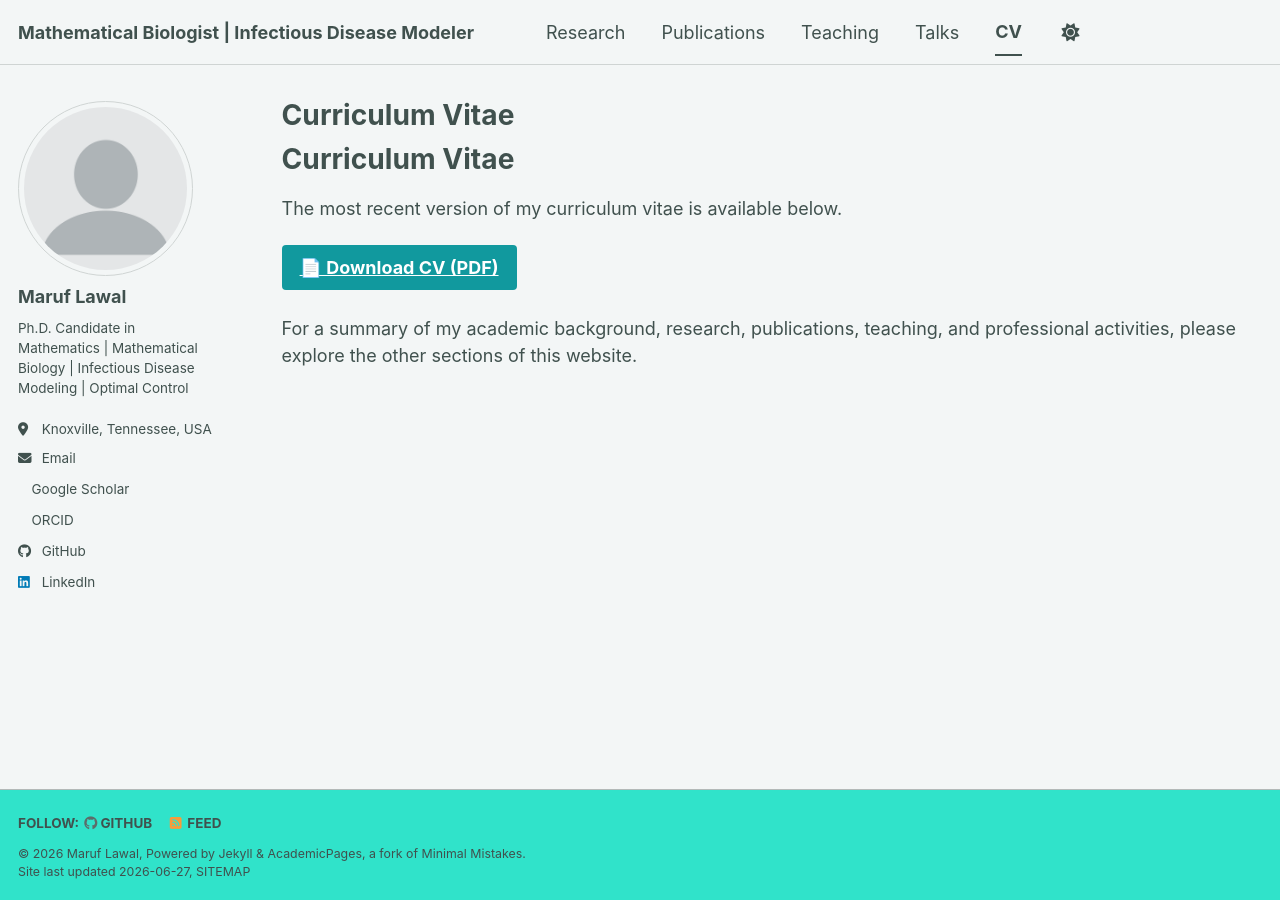
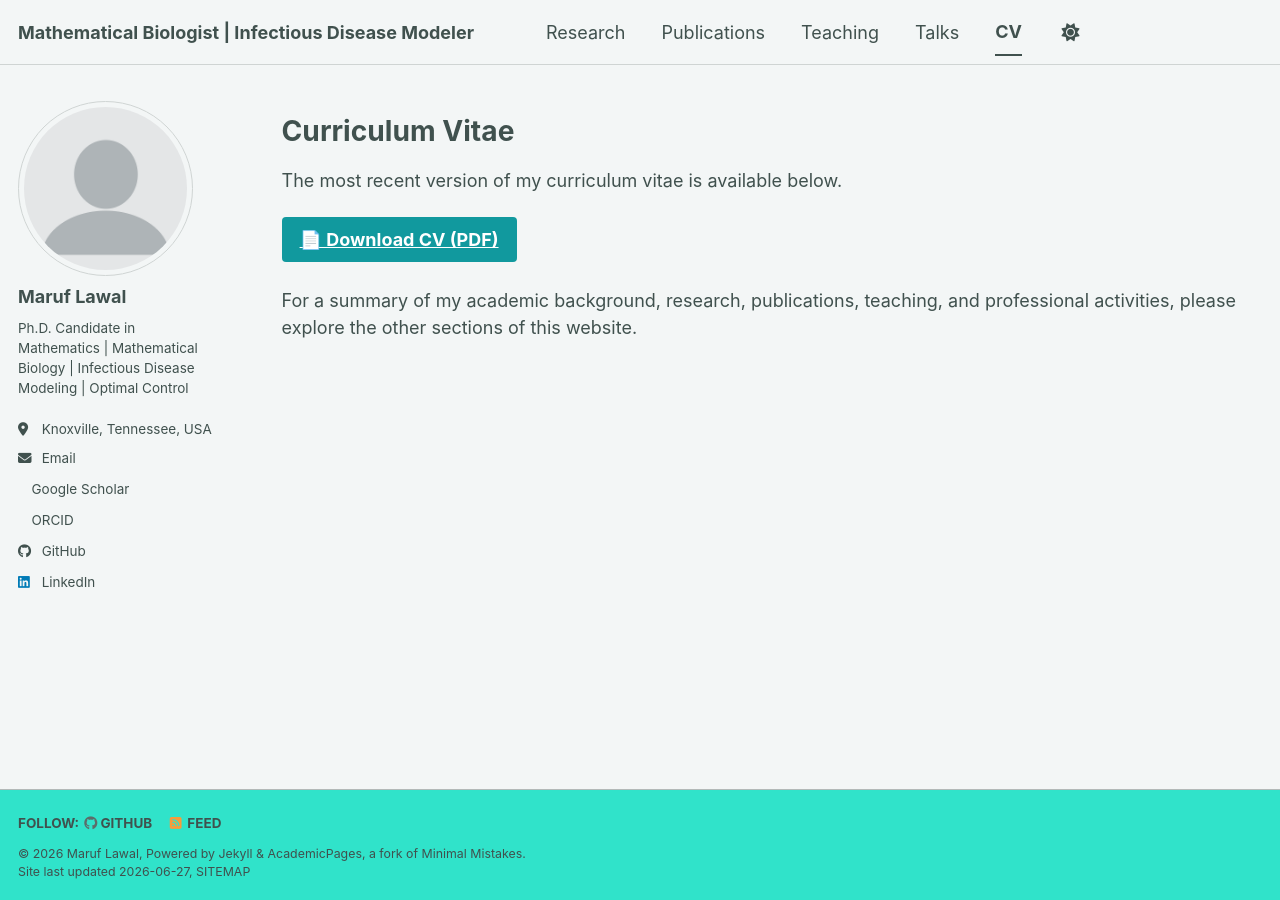
Before and after one commit to maruf-lawal/maruf-lawal.github.io, a Jekyll site: the page built from _pages/cv.md, in a window 1280 px wide. Built offline with Jekyll 4.4.1, drawn with Linux system fonts in a browser that asks for light colours; a style sheet for code colours, icons or effects is not loaded.

Commit message:
Update cv.md

```diff
--- a/_pages/cv.md
+++ b/_pages/cv.md
@@ -1,6 +1,6 @@
 ---
 layout: archive
-title: "Curriculum Vitae"
+title: "" #"Curriculum Vitae"
 permalink: /cv/
 author_profile: true
 ---
```
